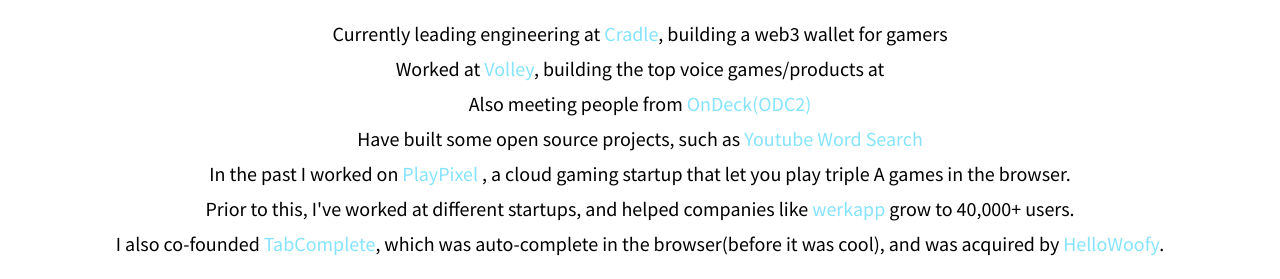
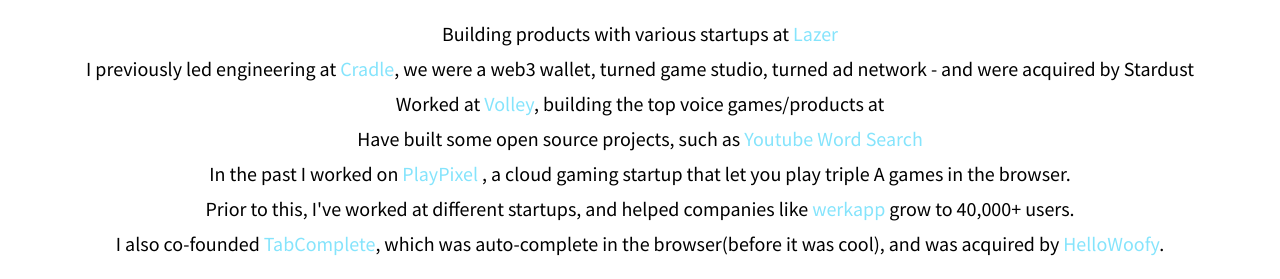
Before and after one commit to moizahmedprojects/moizahmedprojects.github.io, a website: page index.html in a window 1280 px wide. Shown: the part 521-800 px from the top of the page. Drawn offline with nearby package versions, Linux system fonts and the light colour scheme.

Commit message:
Update index.html

```diff
--- a/index.html
+++ b/index.html
@@ -103,9 +103,9 @@
 
     <div class = "about-text">
       <h1 style = "margin-bottom:2%;font-weight:100;">About me</h1>
-	Currently leading engineering at <a target="_blank" class = "links" href = "https://playcradle.com">Cradle</a>, building a web3 wallet for gamers <br>
+	Building products with various startups at <a target="_blank" class = "links" href = "https://www.lazertechnologies.com/">Lazer</a> <br>
+	I previously led engineering at <a target="_blank" class = "links" href = "https://x.com/playcradle">Cradle</a>, we were a web3 wallet, turned game studio, turned ad network - and were acquired by Stardust <br>
       Worked at <a target="_blank" class = "links" href = "https://volleythat.com">Volley</a>, building the top voice games/products at <br>
-	    Also meeting people from <a target="_blank" class = "links" href = "https://www.beondeck.com/">OnDeck(ODC2)</a> <br>
 	    Have built some open source projects, such as <a target="_blank" class = "links" href = "https://moizahmedd.github.io/youtubesearch">Youtube Word Search</a> <br> In the past I worked on <a target="_blank" class = "links" href = "https://www.loom.com/share/093862efc9ed4be6ad778449a8e3c452"> PlayPixel </a>, a cloud gaming startup that let you play triple A games in the browser. <br>
        Prior to this, I've worked at different startups, and helped companies like <a target="_blank" class = "links" href = "https://werkapp.co">werkapp</a> grow to 40,000+ users. <br>
 I also co-founded <a target="_blank" class = "links" href = "https://www.tabcomplete.app">TabComplete</a>, which was auto-complete in the browser(before it was cool), and was acquired by <a target="_blank" class = "links" href = "https://hellowoofy.com">HelloWoofy</a>. </br>
```
